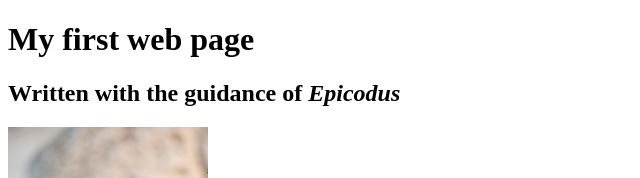
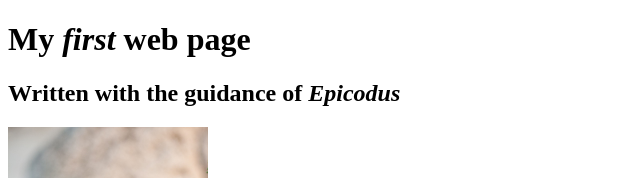
Before and after one commit to kellibrooke/my-first-website-home, a plain HTML site: page my-first-website-home.html in a window 1280 px wide. Shown: the top 178 px of the page, 0-640 px from the left. Drawn offline with Linux system fonts and the light colour scheme.

Commit message:
add strong and em tags to my-first-webpage-home.html

```diff
--- a/my-first-website-home.html
+++ b/my-first-website-home.html
@@ -5,7 +5,7 @@
 </head>
 
 <body>
-  <h1>My first web page</h1>
+  <h1>My <em>first</em> web page</h1>
   <h2>Written with the guidance of <em>Epicodus</em></h2>
   <img src="img/kitten.jpg"  height="300px" alt="A photo of a cute kitten.">
 
```
